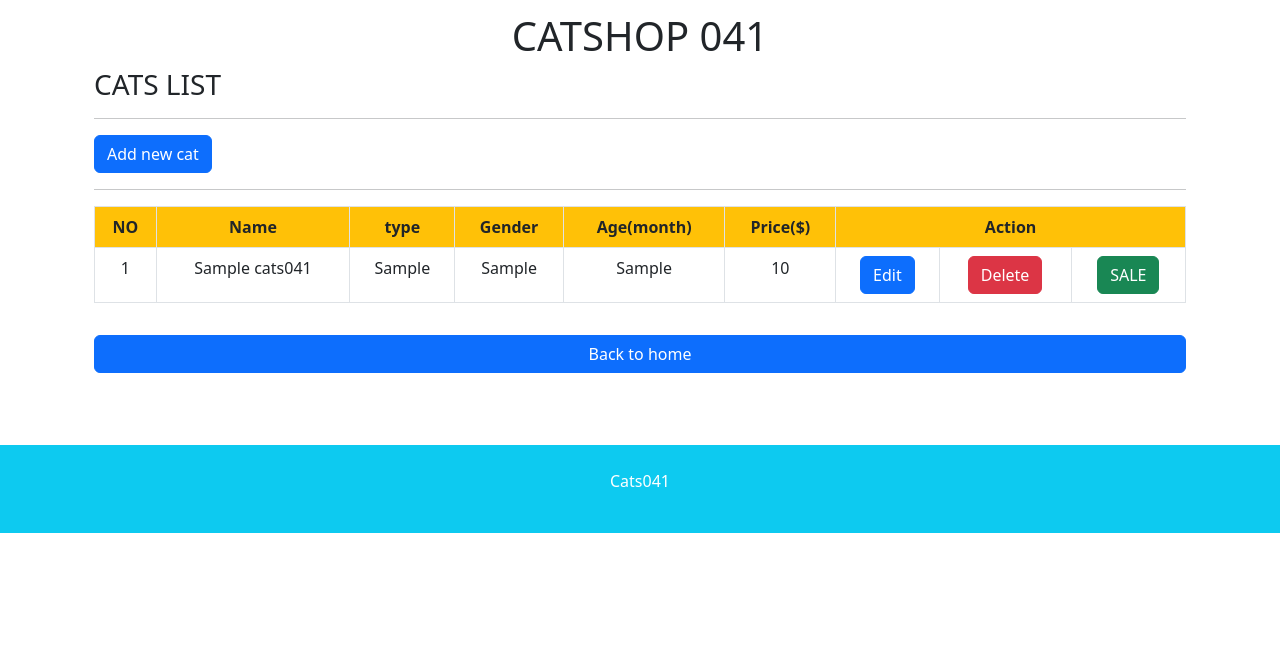
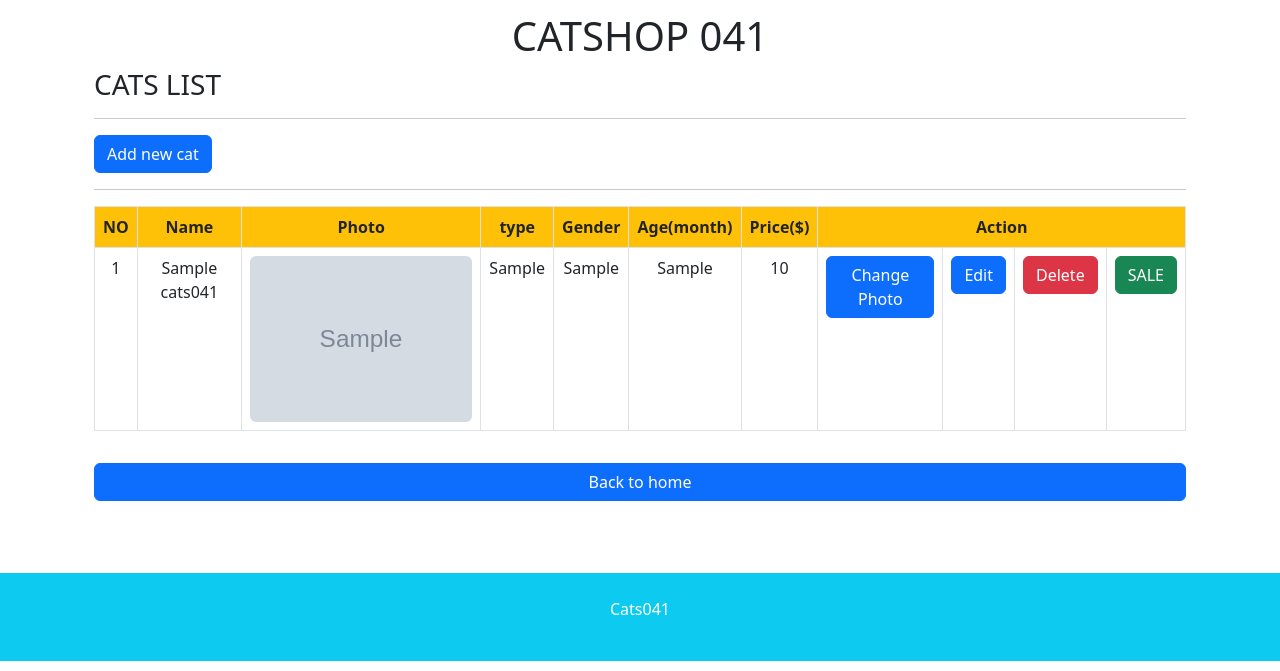
Before and after one commit to ryangandi46/catshop_041, a CodeIgniter app: page /catshop_041/index.php/cats041 in a window 1280 px wide. Shown: the part 60-731 px from the top of the page. Run offline with CodeIgniter, Linux system fonts and the light colour scheme; the visitor is signed in with stand-in values (Sample User, id 1); tables that the repository leaves empty or names only in its code hold one stand-in row (values such as "Sample post"); grey boxes marked "Sample" are stand-in pictures.

Commit message:
Upload image

```diff
--- a/application/controllers/Cats041.php
+++ b/application/controllers/Cats041.php
@@ -125,4 +125,32 @@ class Cats041 extends CI_Controller
         $data['sales'] = $this->Cats041_model->sales();
         $this->load->view('cats041/sale_list_041', $data);
     }
+
+    public function changecat($id, $old_photo)
+    {
+        if (!$this->session->userdata('username')) redirect('auth041/login'); //filter LOGIN
+        $data['error'] = '';
+        if ($this->input->post('upload')) {
+            if ($this->upload()) { // jikas sukses upload
+                $this->Cats041_model->changecat($id, $old_photo,$this->upload->data('file_name')); //ubah data foto database
+                //$this->session->userdata('photo', $this->upload->data('file_name')); //ubah data session
+                $this->session->flashdata('msg', '<p style="color:green">Photo seccesfuly changed !</p>'); //pesan sukses
+            } else $data['error'] = $this->upload->display_errors(); //jika gagal upload
+            redirect('cats041');
+        }
+        $data['cat']=$old_photo;
+        $this->load->view('cats041/cat_photo_041', $data);
+    }
+
+    public function upload()
+    {
+        $config['upload_path']          = './uploads/cats/';
+        $config['allowed_types']        = 'gif|jpg|png';
+        $config['max_size']             = 0;
+        $config['max_width']            = 0;
+        $config['max_height']           = 0;
+
+        $this->load->library('upload', $config);
+        return $this->upload->do_upload('photo');
+    }
 }
--- a/application/models/Cats041_model.php
+++ b/application/models/Cats041_model.php
@@ -91,4 +91,14 @@ class Cats041_model extends CI_Model
 
         return $query->result();
     }
+
+    public function changecat($id, $old_photo, $photo)
+    {
+        if($old_photo !== 'default.png')
+            unlink('./uploads/cats/'.$old_photo); //hapus foto lama
+
+        $this->db->set('photo_041', $photo);
+        $this->db->where('id_041',$id);
+        return $this->db->update('cats041');
+    }
 }
--- a/application/views/cats041/cat_list_041.php
+++ b/application/views/cats041/cat_list_041.php
@@ -12,11 +12,12 @@
             <tr>
                 <th>NO</th>
                 <th>Name</th>
+                <th>Photo</th>
                 <th>type</th>
                 <th>Gender</th>
                 <th>Age(month)</th>
                 <th>Price($)</th>
-                <th colspan="3">Action</th>
+                <th colspan="4">Action</th>
             </tr>
         </thead>
         <?php foreach ($cats as $cat) { ?>
@@ -24,10 +25,14 @@
                 <tr>
                     <td><?= $i++ ?></td>
                     <td><?= $cat->name_041 ?></td>
+                    <td>
+                        <img src="<?= base_url('uploads/cats/' . $cat->photo_041) ?>" class="img-fluid rounded " style="width:50; height:50;" alt="Photo user">
+                    </td>
                     <td><?= $cat->type_041 ?></td>
                     <td><?= $cat->gender_041 ?></td>
                     <td><?= $cat->age_041 ?></td>
                     <td><?= $cat->price_041 ?></td>
+                    <td><a href="<?= site_url('cats041/changecat/' . $cat->id_041.'/'.$cat->photo_041)?>" class="btn btn-primary">Change Photo</a></td>
                     <td><a href="<?= site_url('cats041/edit/' . $cat->id_041) ?>" class="btn btn-primary">Edit</a></td>
                     <td><a href="<?= site_url('cats041/delete/' . $cat->id_041) ?>" onclick="return confirm('Are you sure?')" class="btn btn-danger">Delete</a></td>
                     <td><?php if ($cat->sold_041 == 1) echo 'SOLD';
```
Also changed, not shown: application/views/cats041/cat_photo_041.php (added, +24 -0 lines), uploads/cats/506b54a944b0db63ae53497dc27a032d.jpg (added), uploads/cats/default.png (added), uploads/cats/dog.jpg (added), uploads/users/506b54a944b0db63ae53497dc27a032d.jpg (added), uploads/users/pngwing_com.png (deleted).
